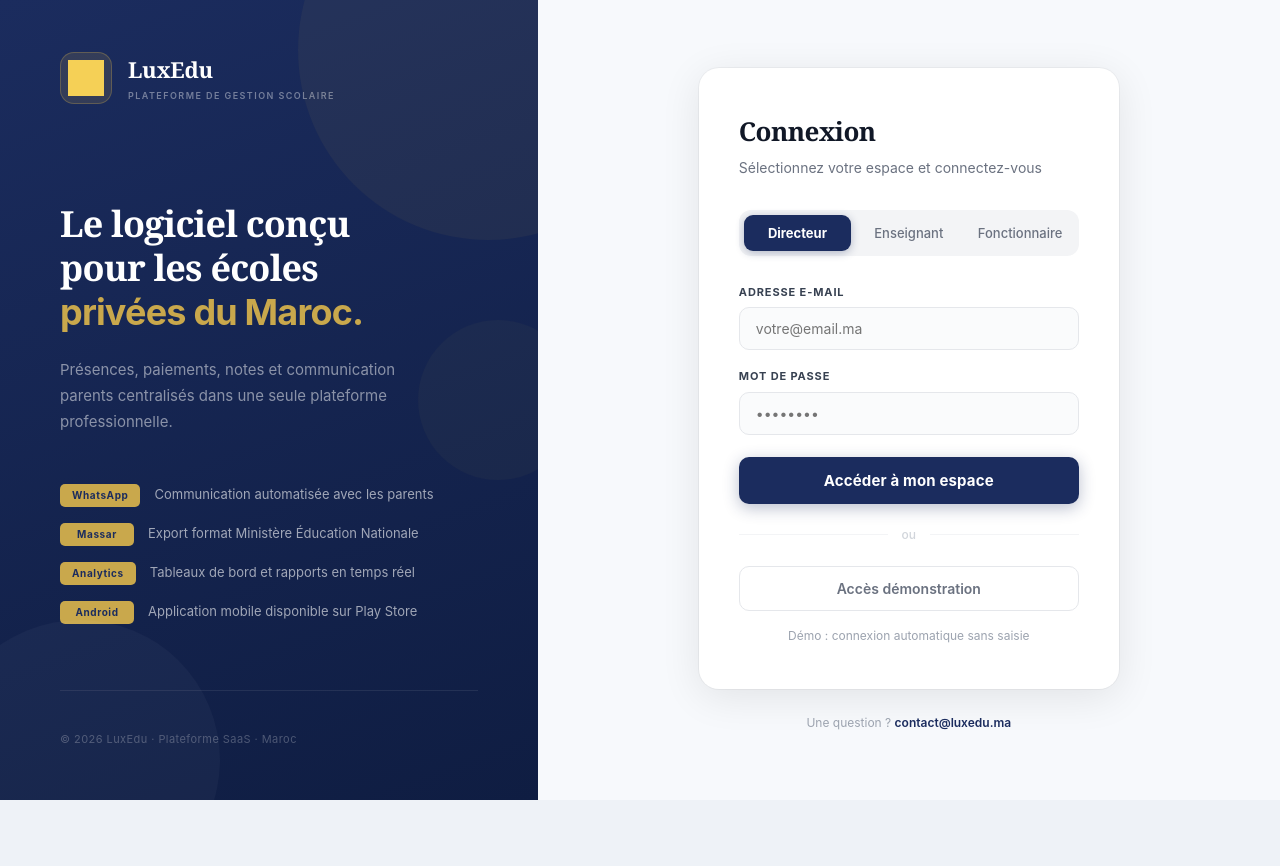
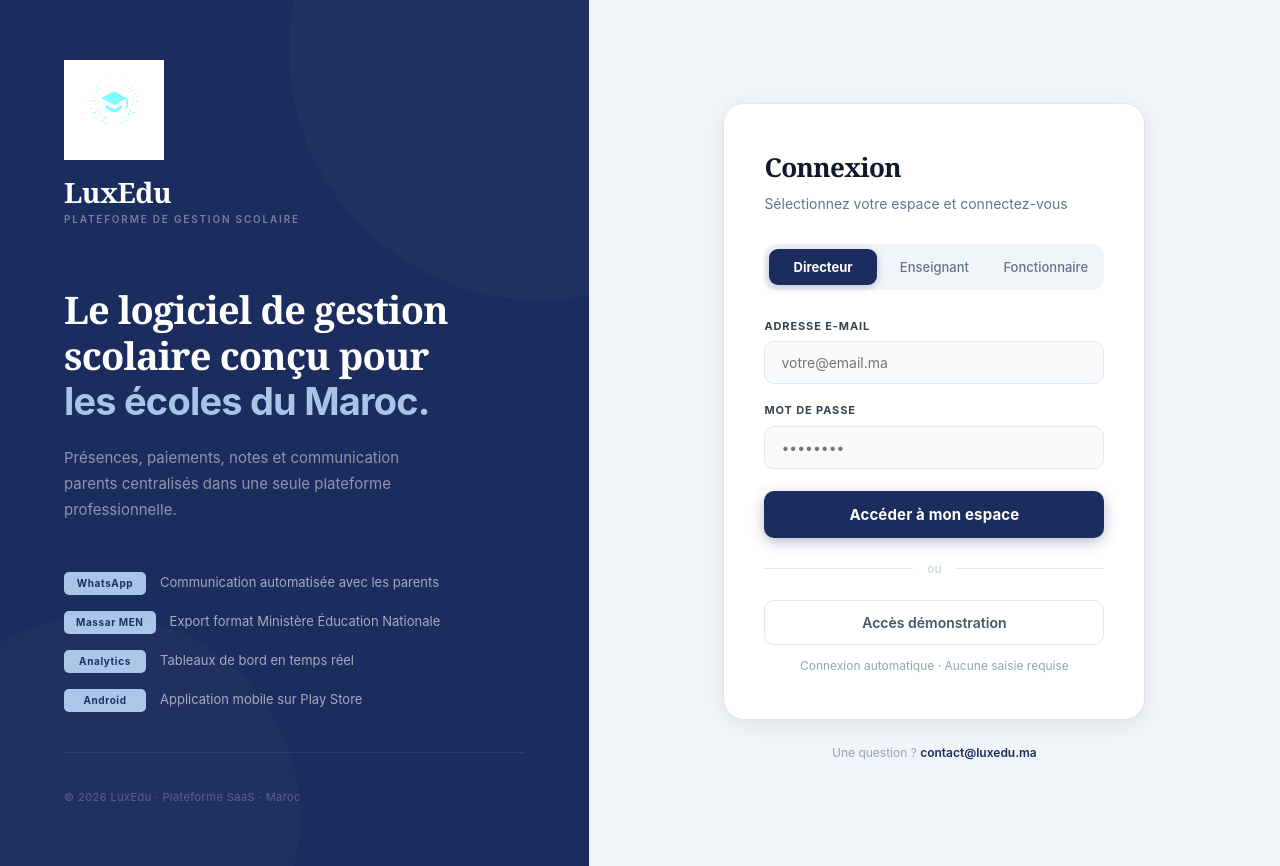
Before and after one commit to mezzaoui997-debug/luxedu, a React (Vite) app in the folder frontend/: page /login in a window 1280 px wide. Before the commit the page ends 800 px from the top, so only its background shows below. Built offline with nearby package versions, Linux system fonts and the light colour scheme.

Commit message:
Login: logo screen blend, palette slate-blue, demo seed resets password

```diff
--- a/frontend/src/pages/Login.jsx
+++ b/frontend/src/pages/Login.jsx
@@ -9,6 +9,13 @@ const ROLES = [
   { id: 'FONCTIONNAIRE', label: 'Fonctionnaire', email: 'fonctionnaire@school.ma' },
 ];
 
+const FEATS = [
+  ['WhatsApp',  'Communication automatisée avec les parents'],
+  ['Massar MEN','Export format Ministère Éducation Nationale'],
+  ['Analytics', 'Tableaux de bord en temps réel'],
+  ['Android',   'Application mobile sur Play Store'],
+];
+
 export default function Login() {
   const [role,     setRole]     = useState('DIRECTOR');
   const [email,    setEmail]    = useState('');
@@ -18,151 +25,168 @@ export default function Login() {
   const navigate                = useNavigate();
   const { setAuth }             = useAuthStore();
 
-  const login = async (em, pw) => {
-    setLoading(true); setError('');
-    try {
+  const doAuth = async (em, pw) => {
     const r = await api.post('/auth/login', { email: em, password: pw });
     setAuth(r.data.token, r.data.user, r.data.school);
     navigate('/app');
-    } catch (err) {
-      setError(err?.response?.data?.error || 'Identifiants incorrects.');
-    } finally { setLoading(false); }
   };
 
-  const handleSubmit = (e) => {
+  const handleSubmit = async (e) => {
     e.preventDefault();
     if (!email || !password) { setError('Veuillez remplir tous les champs.'); return; }
-    login(email, password);
+    setLoading(true); setError('');
+    try { await doAuth(email, password); }
+    catch (err) { setError(err?.response?.data?.error || 'Email ou mot de passe incorrect.'); }
+    finally { setLoading(false); }
   };
 
   const handleDemo = async () => {
     setLoading(true); setError('');
     try {
       await api.post('/auth/demo-seed').catch(() => {});
-      const r = ROLES.find(r => r.id === role);
-      await login(r.email, 'password123');
+      const sel = ROLES.find(r => r.id === role);
+      await doAuth(sel.email, 'password123');
     } catch (err) {
       setError('Démo indisponible. Réessayez dans quelques instants.');
-      setLoading(false);
-    }
+    } finally { setLoading(false); }
   };
 
   return (
     <div style={{
       display: 'flex', minHeight: '100vh',
       fontFamily: "'Inter', -apple-system, BlinkMacSystemFont, sans-serif",
-      background: '#F7F9FC',
     }}>
 
-      {/* ── LEFT ── */}
+      {/* ══════════ LEFT PANEL ══════════ */}
       <div style={{
-        width: '42%', minHeight: '100vh',
-        background: 'linear-gradient(160deg, #1B2C5E 0%, #0F1D42 100%)',
+        width: '46%', minHeight: '100vh',
+        background: '#1B2C5E',
         display: 'flex', flexDirection: 'column',
-        padding: '52px 60px', position: 'relative', overflow: 'hidden',
+        padding: '60px 64px',
+        position: 'relative', overflow: 'hidden',
       }}>
-        {/* decorative circles */}
-        <div style={{ position:'absolute', top:-140, right:-140, width:380, height:380, borderRadius:'50%', background:'rgba(201,168,76,0.06)', pointerEvents:'none' }} />
-        <div style={{ position:'absolute', bottom:-100, left:-60, width:280, height:280, borderRadius:'50%', background:'rgba(255,255,255,0.03)', pointerEvents:'none' }} />
-        <div style={{ position:'absolute', top:'40%', right:-40, width:160, height:160, borderRadius:'50%', background:'rgba(201,168,76,0.04)', pointerEvents:'none' }} />
+        {/* bg circles */}
+        <div style={{ position:'absolute', top:-200, right:-200, width:500, height:500, borderRadius:'50%', background:'rgba(255,255,255,0.025)', pointerEvents:'none' }} />
+        <div style={{ position:'absolute', bottom:-150, left:-100, width:400, height:400, borderRadius:'50%', background:'rgba(255,255,255,0.02)', pointerEvents:'none' }} />
 
-        {/* Logo */}
-        <div style={{ display:'flex', alignItems:'center', gap:16, marginBottom:72 }}>
-          <div style={{
-            width:52, height:52, borderRadius:14,
-            background:'rgba(201,168,76,0.15)',
-            border:'1.5px solid rgba(201,168,76,0.3)',
-            display:'flex', alignItems:'center', justifyContent:'center',
-            overflow:'hidden',
-          }}>
-            <img src="/luxedu-logo.png" alt="LuxEdu"
-              style={{ width:36, height:36, objectFit:'contain', filter:'brightness(0) saturate(100%) invert(75%) sepia(45%) saturate(500%) hue-rotate(5deg)' }}
-              onError={e => {
-                e.target.style.display = 'none';
-                e.target.parentElement.innerHTML = '<span style="font-family:Georgia,serif;font-size:20px;font-weight:700;color:#C9A84C">L</span>';
+        {/* LOGO — large, white filter on dark bg */}
+        <div style={{ marginBottom:60 }}>
+          <img
+            src="/luxedu-logo.png"
+            alt="LuxEdu"
+            style={{
+              width: 100, height: 100,
+              objectFit: 'contain',
+              display: 'block',
+              marginBottom: 18,
+              /* White background logo on dark bg: multiply removes white */
+              mixBlendMode: 'screen',
+              filter: 'brightness(10)',
             }}
           />
-          </div>
-          <div>
-            <div style={{ fontFamily:"'Georgia',serif", fontSize:22, fontWeight:700, color:'#FFFFFF', letterSpacing:'-0.3px' }}>LuxEdu</div>
-            <div style={{ fontSize:9, fontWeight:600, letterSpacing:'0.16em', color:'rgba(255,255,255,0.4)', marginTop:3, textTransform:'uppercase' }}>Plateforme de Gestion Scolaire</div>
-          </div>
+          <div style={{
+            fontFamily: "'Georgia', serif",
+            fontSize: 28, fontWeight: 700, color: '#FFFFFF',
+            letterSpacing: '-0.5px', lineHeight: 1,
+          }}>LuxEdu</div>
+          <div style={{
+            fontSize: 10, fontWeight: 600, letterSpacing: '0.18em',
+            color: 'rgba(255,255,255,0.4)', marginTop: 6,
+            textTransform: 'uppercase',
+          }}>Plateforme de Gestion Scolaire</div>
         </div>
 
         {/* Headline */}
-        <div style={{ flex:1, display:'flex', flexDirection:'column', justifyContent:'center' }}>
-          <div style={{ fontFamily:"'Georgia',serif", fontSize:36, fontWeight:700, color:'#FFFFFF', lineHeight:1.22, letterSpacing:'-0.8px', marginBottom:22 }}>
-            Le logiciel conçu<br />
-            pour les écoles<br />
-            <span style={{ color:'#C9A84C' }}>privées du Maroc.</span>
-          </div>
-          <p style={{ fontSize:15, color:'rgba(255,255,255,0.5)', lineHeight:1.75, marginBottom:48, maxWidth:340, fontWeight:400 }}>
-            Présences, paiements, notes et communication parents centralisés dans une seule plateforme professionnelle.
+        <div style={{ flex: 1, display: 'flex', flexDirection: 'column', justifyContent: 'center' }}>
+          <h2 style={{
+            fontFamily: "'Georgia', serif",
+            fontSize: 38, fontWeight: 700, color: '#FFFFFF',
+            lineHeight: 1.2, letterSpacing: '-0.8px', marginBottom: 20,
+            margin: '0 0 20px 0',
+          }}>
+            Le logiciel de gestion<br />
+            scolaire conçu pour<br />
+            <span style={{ color: '#A8C5E8' }}>les écoles du Maroc.</span>
+          </h2>
+          <p style={{
+            fontSize: 15, color: 'rgba(255,255,255,0.5)',
+            lineHeight: 1.75, marginBottom: 48,
+            maxWidth: 360, fontWeight: 400,
+          }}>
+            Présences, paiements, notes et communication parents
+            centralisés dans une seule plateforme professionnelle.
           </p>
 
-          {/* Feature pills */}
-          <div style={{ display:'flex', flexDirection:'column', gap:16 }}>
-            {[
-              ['WhatsApp',  'Communication automatisée avec les parents'],
-              ['Massar',    'Export format Ministère Éducation Nationale'],
-              ['Analytics', 'Tableaux de bord et rapports en temps réel'],
-              ['Android',   'Application mobile disponible sur Play Store'],
-            ].map(([tag, text]) => (
-              <div key={tag} style={{ display:'flex', alignItems:'center', gap:14 }}>
+          {/* Feature tags */}
+          <div style={{ display: 'flex', flexDirection: 'column', gap: 16 }}>
+            {FEATS.map(([tag, text]) => (
+              <div key={tag} style={{ display: 'flex', alignItems: 'center', gap: 14 }}>
                 <span style={{
-                  fontSize:10, fontWeight:700, letterSpacing:'0.06em',
-                  color:'#1B2C5E', background:'#C9A84C',
-                  padding:'4px 12px', borderRadius:5,
-                  flexShrink:0, minWidth:74, textAlign:'center',
+                  fontSize: 10, fontWeight: 700, letterSpacing: '0.06em',
+                  color: '#1B2C5E', background: '#A8C5E8',
+                  padding: '4px 12px', borderRadius: 5,
+                  flexShrink: 0, minWidth: 82, textAlign: 'center',
                 }}>{tag}</span>
-                <span style={{ fontSize:13, color:'rgba(255,255,255,0.6)', fontWeight:400 }}>{text}</span>
+                <span style={{ fontSize: 13, color: 'rgba(255,255,255,0.6)' }}>{text}</span>
               </div>
             ))}
           </div>
         </div>
 
         {/* Bottom */}
-        <div style={{ paddingTop:36, borderTop:'1px solid rgba(255,255,255,0.08)', marginTop:40 }}>
-          <span style={{ fontSize:11, color:'rgba(255,255,255,0.25)', letterSpacing:'0.04em' }}>
+        <div style={{
+          paddingTop: 32, marginTop: 40,
+          borderTop: '1px solid rgba(255,255,255,0.08)',
+        }}>
+          <span style={{ fontSize: 11, color: 'rgba(255,255,255,0.25)', letterSpacing: '0.04em' }}>
             © 2026 LuxEdu · Plateforme SaaS · Maroc
           </span>
         </div>
       </div>
 
-      {/* ── RIGHT ── */}
+      {/* ══════════ RIGHT PANEL ══════════ */}
       <div style={{
-        flex:1, display:'flex', alignItems:'center', justifyContent:'center',
-        padding:'40px',
+        flex: 1,
+        background: '#F1F5F9',
+        display: 'flex', alignItems: 'center', justifyContent: 'center',
+        padding: '40px',
       }}>
-        <div style={{ width:'100%', maxWidth:420 }}>
+        <div style={{ width: '100%', maxWidth: 420 }}>
 
           {/* Card */}
           <div style={{
-            background:'#FFFFFF', borderRadius:20,
-            padding:'44px 40px',
-            boxShadow:'0 8px 40px rgba(0,0,0,0.09), 0 0 0 1px rgba(0,0,0,0.04)',
+            background: '#FFFFFF',
+            borderRadius: 20,
+            padding: '44px 40px',
+            boxShadow: '0 4px 24px rgba(15,23,42,0.08), 0 0 0 1px rgba(15,23,42,0.04)',
           }}>
+
             {/* Header */}
-            <div style={{ marginBottom:32 }}>
-              <h1 style={{ fontSize:26, fontWeight:700, color:'#111827', letterSpacing:'-0.6px', marginBottom:6, fontFamily:"'Georgia',serif" }}>
-                Connexion
-              </h1>
-              <p style={{ fontSize:14, color:'#6B7280', fontWeight:400 }}>
+            <div style={{ marginBottom: 30 }}>
+              <h1 style={{
+                fontFamily: "'Georgia', serif",
+                fontSize: 26, fontWeight: 700, color: '#0F172A',
+                letterSpacing: '-0.6px', marginBottom: 6, margin: '0 0 6px 0',
+              }}>Connexion</h1>
+              <p style={{ fontSize: 14, color: '#64748B', fontWeight: 400, margin: 0 }}>
                 Sélectionnez votre espace et connectez-vous
               </p>
             </div>
 
             {/* Role selector */}
-            <div style={{ background:'#F3F4F6', borderRadius:12, padding:5, display:'grid', gridTemplateColumns:'repeat(3,1fr)', gap:4, marginBottom:28 }}>
+            <div style={{
+              background: '#F1F5F9', borderRadius: 12, padding: 5,
+              display: 'grid', gridTemplateColumns: 'repeat(3,1fr)', gap: 4,
+              marginBottom: 28,
+            }}>
               {ROLES.map(r => (
-                <button key={r.id} onClick={() => { setRole(r.id); setError(''); }}
-                  style={{
-                    padding:'10px 6px', border:'none', borderRadius:9, fontSize:13,
-                    fontWeight: role === r.id ? 700 : 500,
-                    cursor:'pointer', fontFamily:'inherit', transition:'all .18s',
+                <button key={r.id} onClick={() => { setRole(r.id); setError(''); }} style={{
+                  padding: '10px 6px', border: 'none', borderRadius: 9,
+                  fontSize: 13, fontWeight: role === r.id ? 700 : 500,
+                  cursor: 'pointer', fontFamily: 'inherit', transition: 'all .18s',
                   background: role === r.id ? '#1B2C5E' : 'transparent',
-                    color: role === r.id ? '#FFFFFF' : '#6B7280',
-                    boxShadow: role === r.id ? '0 2px 8px rgba(27,44,94,0.3)' : 'none',
+                  color: role === r.id ? '#FFFFFF' : '#64748B',
+                  boxShadow: role === r.id ? '0 2px 8px rgba(27,44,94,0.25)' : 'none',
                 }}>
                   {r.label}
                 </button>
@@ -171,92 +195,102 @@ export default function Login() {
 
             {/* Form */}
             <form onSubmit={handleSubmit}>
-              <div style={{ marginBottom:18 }}>
-                <label style={{ display:'block', fontSize:11, fontWeight:700, color:'#374151', letterSpacing:'0.08em', textTransform:'uppercase', marginBottom:7 }}>
-                  Adresse e-mail
-                </label>
+              <div style={{ marginBottom: 18 }}>
+                <label style={{
+                  display: 'block', fontSize: 11, fontWeight: 700,
+                  color: '#374151', letterSpacing: '0.08em',
+                  textTransform: 'uppercase', marginBottom: 7,
+                }}>Adresse e-mail</label>
                 <input
-                  type="email" value={email} onChange={e => setEmail(e.target.value)}
+                  type="email" value={email}
+                  onChange={e => setEmail(e.target.value)}
                   placeholder="votre@email.ma"
                   style={{
-                    width:'100%', padding:'12px 16px', border:'1.5px solid #E5E7EB',
-                    borderRadius:10, fontSize:14, color:'#111827', background:'#FAFBFC',
-                    outline:'none', fontFamily:'inherit', transition:'border-color .15s',
-                    boxSizing:'border-box',
+                    width: '100%', padding: '12px 16px',
+                    border: '1.5px solid #E2E8F0', borderRadius: 10,
+                    fontSize: 14, color: '#0F172A', background: '#F8FAFC',
+                    outline: 'none', fontFamily: 'inherit',
+                    boxSizing: 'border-box', transition: 'border-color .15s',
                   }}
                   onFocus={e => e.target.style.borderColor = '#1B2C5E'}
-                  onBlur={e  => e.target.style.borderColor = '#E5E7EB'}
+                  onBlur={e  => e.target.style.borderColor = '#E2E8F0'}
                 />
               </div>
 
-              <div style={{ marginBottom:22 }}>
-                <label style={{ display:'block', fontSize:11, fontWeight:700, color:'#374151', letterSpacing:'0.08em', textTransform:'uppercase', marginBottom:7 }}>
-                  Mot de passe
-                </label>
+              <div style={{ marginBottom: 22 }}>
+                <label style={{
+                  display: 'block', fontSize: 11, fontWeight: 700,
+                  color: '#374151', letterSpacing: '0.08em',
+                  textTransform: 'uppercase', marginBottom: 7,
+                }}>Mot de passe</label>
                 <input
-                  type="password" value={password} onChange={e => setPassword(e.target.value)}
+                  type="password" value={password}
+                  onChange={e => setPassword(e.target.value)}
                   placeholder="••••••••"
                   style={{
-                    width:'100%', padding:'12px 16px', border:'1.5px solid #E5E7EB',
-                    borderRadius:10, fontSize:14, color:'#111827', background:'#FAFBFC',
-                    outline:'none', fontFamily:'inherit', transition:'border-color .15s',
-                    boxSizing:'border-box',
+                    width: '100%', padding: '12px 16px',
+                    border: '1.5px solid #E2E8F0', borderRadius: 10,
+                    fontSize: 14, color: '#0F172A', background: '#F8FAFC',
+                    outline: 'none', fontFamily: 'inherit',
+                    boxSizing: 'border-box', transition: 'border-color .15s',
                   }}
                   onFocus={e => e.target.style.borderColor = '#1B2C5E'}
-                  onBlur={e  => e.target.style.borderColor = '#E5E7EB'}
+                  onBlur={e  => e.target.style.borderColor = '#E2E8F0'}
                 />
               </div>
 
               {error && (
                 <div style={{
-                  background:'#FEF2F2', border:'1px solid #FECACA',
-                  borderRadius:10, padding:'11px 16px',
-                  fontSize:13, color:'#DC2626', lineHeight:1.5, marginBottom:18,
-                }}>
-                  {error}
-                </div>
+                  background: '#FEF2F2', border: '1px solid #FECACA',
+                  borderRadius: 10, padding: '11px 16px',
+                  fontSize: 13, color: '#DC2626',
+                  lineHeight: 1.5, marginBottom: 18,
+                }}>{error}</div>
               )}
 
               <button type="submit" disabled={loading} style={{
-                width:'100%', padding:'14px', background: loading ? '#9CA3AF' : '#1B2C5E',
-                color:'#FFFFFF', border:'none', borderRadius:10,
-                fontSize:15, fontWeight:700, cursor: loading ? 'default' : 'pointer',
-                letterSpacing:'0.01em', fontFamily:'inherit', transition:'all .2s',
-                boxShadow: loading ? 'none' : '0 4px 16px rgba(27,44,94,0.3)',
+                width: '100%', padding: '14px',
+                background: loading ? '#94A3B8' : '#1B2C5E',
+                color: '#FFFFFF', border: 'none', borderRadius: 10,
+                fontSize: 15, fontWeight: 700,
+                cursor: loading ? 'default' : 'pointer',
+                letterSpacing: '0.01em', fontFamily: 'inherit',
+                transition: 'all .2s',
+                boxShadow: loading ? 'none' : '0 4px 14px rgba(27,44,94,0.3)',
               }}>
                 {loading ? 'Connexion...' : 'Accéder à mon espace'}
               </button>
             </form>
 
             {/* Divider */}
-            <div style={{ display:'flex', alignItems:'center', gap:14, margin:'22px 0' }}>
-              <div style={{ flex:1, height:1, background:'#F3F4F6' }} />
-              <span style={{ fontSize:12, color:'#D1D5DB', fontWeight:500 }}>ou</span>
-              <div style={{ flex:1, height:1, background:'#F3F4F6' }} />
+            <div style={{ display: 'flex', alignItems: 'center', gap: 14, margin: '22px 0' }}>
+              <div style={{ flex: 1, height: 1, background: '#E2E8F0' }} />
+              <span style={{ fontSize: 12, color: '#CBD5E1', fontWeight: 500 }}>ou</span>
+              <div style={{ flex: 1, height: 1, background: '#E2E8F0' }} />
             </div>
 
             {/* Demo button */}
             <button onClick={handleDemo} disabled={loading} style={{
-              width:'100%', padding:'13px', background:'transparent',
-              color:'#6B7280', border:'1.5px solid #E5E7EB',
-              borderRadius:10, fontSize:14, fontWeight:600,
-              cursor: loading ? 'default' : 'pointer', fontFamily:'inherit', transition:'all .18s',
+              width: '100%', padding: '13px',
+              background: 'transparent', color: '#475569',
+              border: '1.5px solid #E2E8F0', borderRadius: 10,
+              fontSize: 14, fontWeight: 600,
+              cursor: loading ? 'default' : 'pointer',
+              fontFamily: 'inherit', transition: 'all .18s',
             }}
-              onMouseEnter={e => { if (!loading) { e.currentTarget.style.borderColor='#C9A84C'; e.currentTarget.style.color='#92700A'; } }}
-              onMouseLeave={e => { e.currentTarget.style.borderColor='#E5E7EB'; e.currentTarget.style.color='#6B7280'; }}>
+              onMouseEnter={e => { if (!loading) { e.currentTarget.style.borderColor = '#1B2C5E'; e.currentTarget.style.color = '#1B2C5E'; } }}
+              onMouseLeave={e => { e.currentTarget.style.borderColor = '#E2E8F0'; e.currentTarget.style.color = '#475569'; }}>
               Accès démonstration
             </button>
 
-            {/* Info */}
-            <p style={{ marginTop:16, textAlign:'center', fontSize:12, color:'#9CA3AF' }}>
-              Démo : connexion automatique sans saisie
+            <p style={{ marginTop: 12, textAlign: 'center', fontSize: 12, color: '#94A3B8', margin: '12px 0 0' }}>
+              Connexion automatique · Aucune saisie requise
             </p>
           </div>
 
-          {/* Footer link */}
-          <p style={{ marginTop:24, textAlign:'center', fontSize:12, color:'#9CA3AF', lineHeight:1.6 }}>
+          <p style={{ marginTop: 24, textAlign: 'center', fontSize: 12, color: '#94A3B8', lineHeight: 1.6 }}>
             Une question ?{' '}
-            <a href="mailto:contact@luxedu.ma" style={{ color:'#1B2C5E', textDecoration:'none', fontWeight:600 }}>
+            <a href="mailto:contact@luxedu.ma" style={{ color: '#1B2C5E', textDecoration: 'none', fontWeight: 600 }}>
               contact@luxedu.ma
             </a>
           </p>
```
Also changed, not shown: 1 other file (tests, documents, lock files or other folders). Lines whose indentation alone changed are shown as unchanged.
